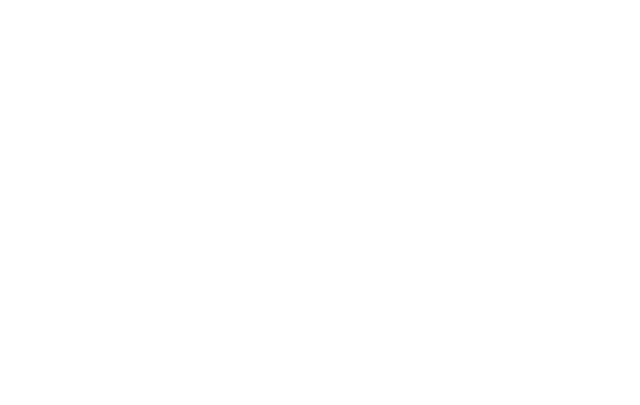
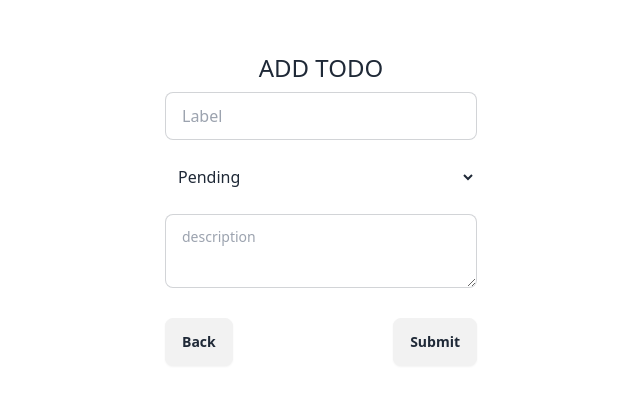
Before and after one commit to thianchai20/SE_CAMP, a React (Vite) app in the folder client/: page /add in a window 1280 px wide. Shown: the part 191-596 px from the top of the page, without its empty margins (319-959 px from the left). Built offline with nearby package versions, Linux system fonts and the light colour scheme.

Commit message:
create Form for add data

```diff
--- a/client/src/App.tsx
+++ b/client/src/App.tsx
@@ -1,11 +1,21 @@
 import { useState } from 'react'
+import { BrowserRouter,Routes,Route } from "react-router-dom"
+import Content from './Component/Content'
+import Add from './Component/Add'
 
 function App() {
-  const [count, setCount] = useState(0)
 
   return (
     <>
+      <div className="flex justify-center items-center h-screen">
+        <BrowserRouter>
+          <Routes>
+            <Route path = "/" element = {<Content/>} />
+            <Route path = "/add" element = {<Add/>} />
 
+          </Routes>
+        </BrowserRouter>
+      </div>
     </>
   )
 }
--- /dev/null
+++ b/client/src/Component/Add.tsx
@@ -0,0 +1,51 @@
+
+import { Link } from "react-router-dom";
+import { Todo } from "../types/todo";
+import { useForm } from "react-hook-form";
+
+const Add = () => {
+    const { register, handleSubmit } = useForm<Todo>();
+
+    const submitData = (data: Todo) => {
+        console.log(data);
+    };
+
+    return (
+        <div>
+            <h1 className="text-center text-2xl">ADD TODO</h1>
+            <form onSubmit={handleSubmit(submitData)}>
+                <label className="input input-bordered flex items-center gap-2 my-2">
+                    <input
+                        type="text"
+                        className="grow"
+                        placeholder="Label"
+                        {...register("label")}
+                    />
+                </label>
+                <select id="" className="w-full p-2 bg-transparent border border-white rounded-lg my-2" {...register("status")}>
+                    <option value="Pending">Pending</option>
+                    <option value="Doing">Doing</option>
+                    <option value="Done">Done</option>
+                </select>
+                <textarea
+                    className="textarea textarea-bordered w-full my-2"
+                    placeholder="description"
+                    {...register("description")}
+                ></textarea>
+
+                <div className="flex justify-between">
+                    <Link to="/">
+                        <button className="btn block mt-4" type="submit">
+                            Back
+                        </button>
+                    </Link>
+                    <button className="btn block mt-4" type="submit">
+                        Submit
+                    </button>
+                </div>
+            </form>
+        </div>
+    );
+};
+
+export default Add;
--- /dev/null
+++ b/client/src/Component/Content.tsx
@@ -0,0 +1,26 @@
+import { useState } from "react";
+import Item from "./Item"
+import { useTodoStore } from "../store/todoStore"
+import { Link } from "react-router-dom";
+
+
+const Content = () => {
+
+    const {count,increse,decrease,clear} = useTodoStore();
+
+  return (
+    <div>
+        <h1 className="text-center mb-4">Todo <Link to = "/add"><span className="float-right border border-white p-1 rounded-lg">Add Todo</span></Link></h1>
+        <div className="grid grid-cols-3 gap-10">
+        <Item label = "Hello1" status = "Pending" description="lorem yipsum"/>
+        <Item label = "Hello1" status = "Pending" description="lorem yipsum"/>
+        <Item label = "Hello1" status = "Pending" description="lorem yipsum"/>
+        <Item label = "Hello1" status = "Pending" description="lorem yipsum"/>
+        <Item label = "Hello1" status = "Pending" description="lorem yipsum"/>
+        <Item label = "Hello1" status = "Pending" description="lorem yipsum"/>
+        </div>
+    </div>
+  )
+}
+
+export default Content
--- /dev/null
+++ b/client/src/Component/Item.tsx
@@ -0,0 +1,13 @@
+import {Todo} from "../types/todo";
+
+const Item = (props:Todo) => {
+  return (
+    <div className="border border-white p-2">
+      <p>{props.label}</p>
+      <p>{props.status}</p>
+      <p>{props.description}</p>
+    </div>
+  )
+}
+
+export default Item
--- /dev/null
+++ b/client/src/types/todo.ts
@@ -0,0 +1,5 @@
+export type Todo ={
+    label:string
+    status:"Pending"|"Doing"|"Done"
+    description:string
+}
```
Also changed, not shown: client/src/Component/Edit.tsx (added), client/src/Component/Read.tsx (added), 1 other file (tests, documents, lock files or other folders).
